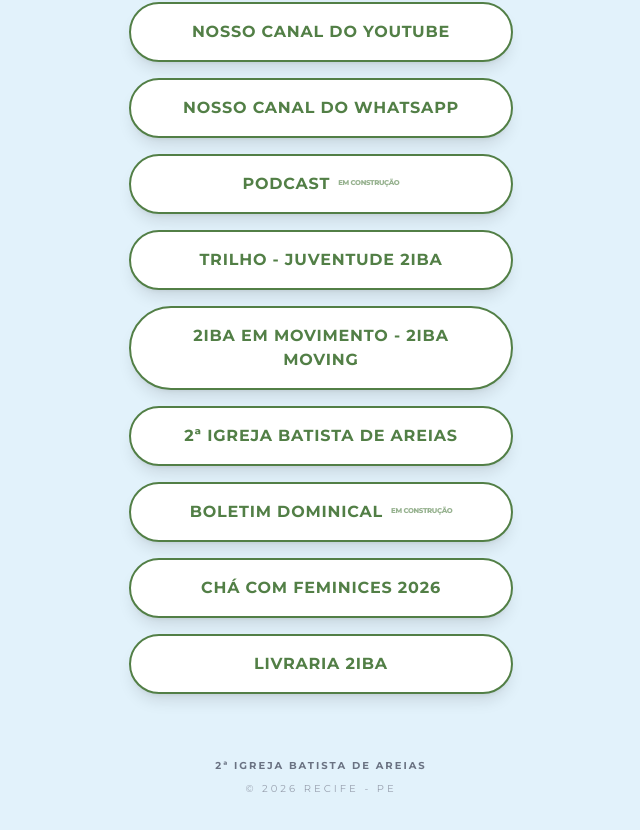
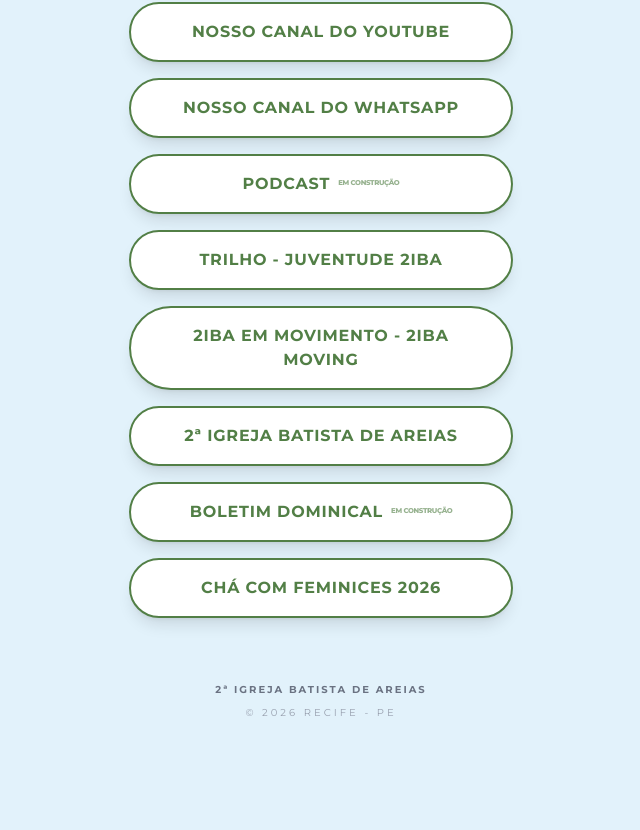
Before and after one commit to osmanhenrique/Bio-Instagram---2-Igreja-Batista-de-Areias, a React (Vite) app: page / in a window 1280 px wide. Shown: the part 743-1573 px from the top of the page, without its empty margins (319-959 px from the left). After the commit the page ends 1543 px from the top, so only its background shows below. Built offline with nearby package versions, Linux system fonts and the light colour scheme.

Commit message:
refactor: remove Livraria 2IBA link from homepage

```diff
--- a/src/App.tsx
+++ b/src/App.tsx
@@ -82,11 +82,6 @@ const LINKS = [
         id: 18,
         label: "CHÁ COM FEMINICES 2026",
         url: "https://forms.gle/VvD5ckMKHHJXtCQq9"
-    },
-    {
-        id: 19,
-        label: "LIVRARIA 2IBA",
-        url: "https://www.amazon.com.br/hz/wishlist/ls/IVJHPYG62QWG?ref_=wl_share"
     }
 ];
 
```
